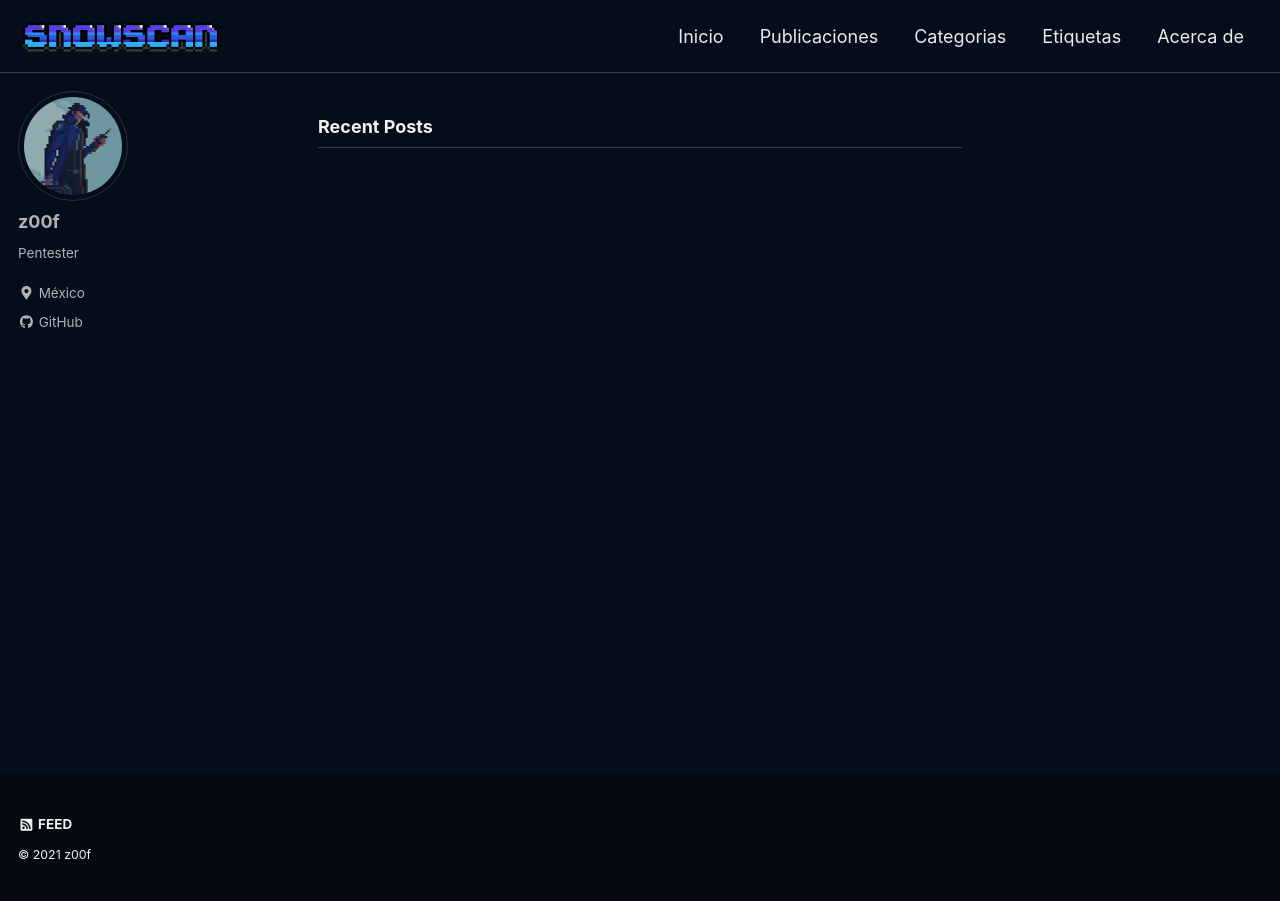
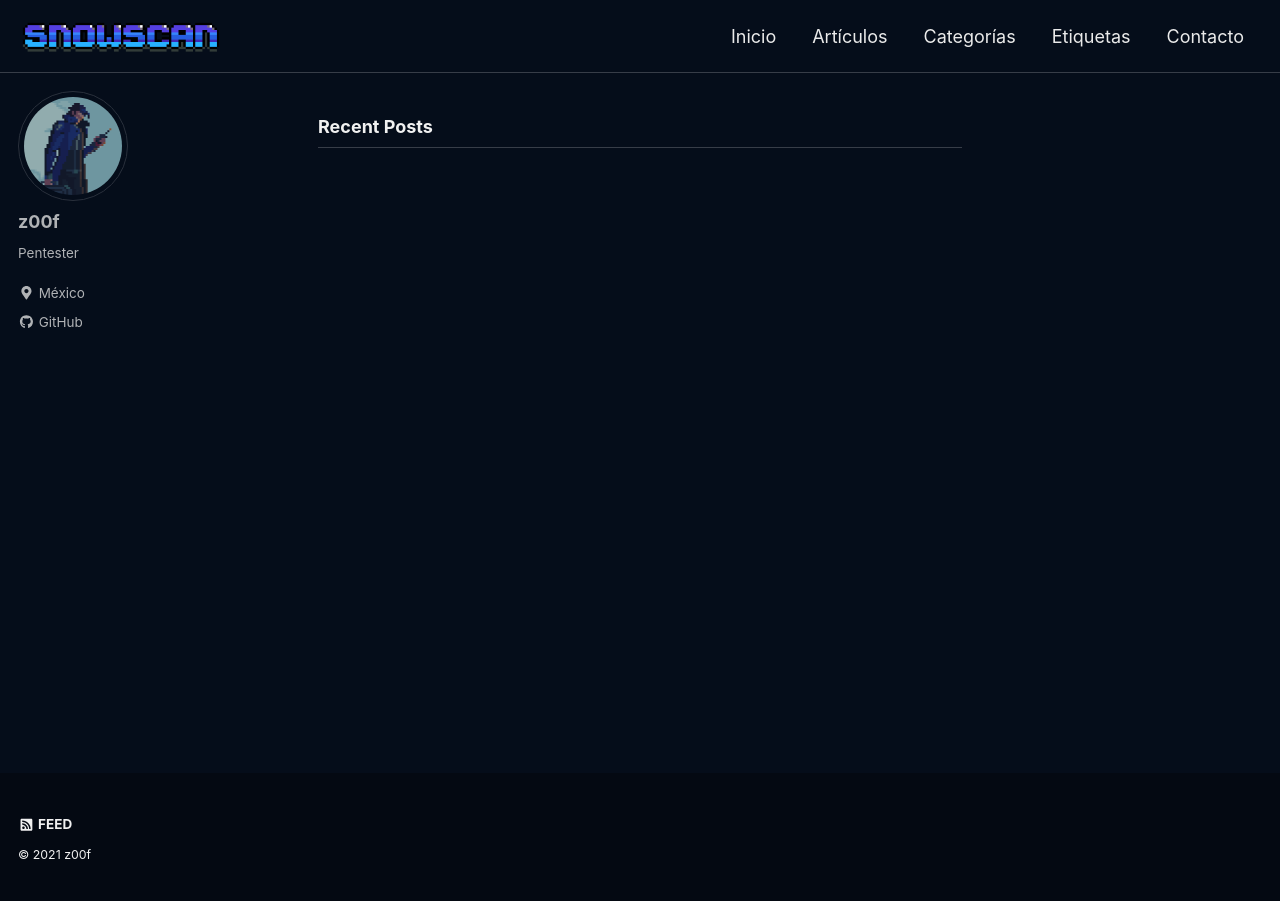
Before and after one commit to z00f/z00f.github.io, a Jekyll site: the page built from index.html, in a window 1280 px wide. Built offline with Jekyll 4.4.1, drawn with Linux system fonts in a browser that asks for light colours; cached includes are drawn as plain includes; a script that is not in the unit is left out; the list of posts is cut into pages by our own code.

Commit message:
Update navigation.yml

```diff
--- a/_data/navigation.yml
+++ b/_data/navigation.yml
@@ -1,11 +1,11 @@
 main:
   - title: "Inicio"
     url: /
-  - title: "Publicaciones"
+  - title: "Artículos"
     url: /year-archive/
-  - title: "Categorias"
+  - title: "Categorías"
     url: /categories/
   - title: "Etiquetas"
     url: /tags/
-  - title: "Acerca de"
+  - title: "Contacto"
     url: /about/
```
